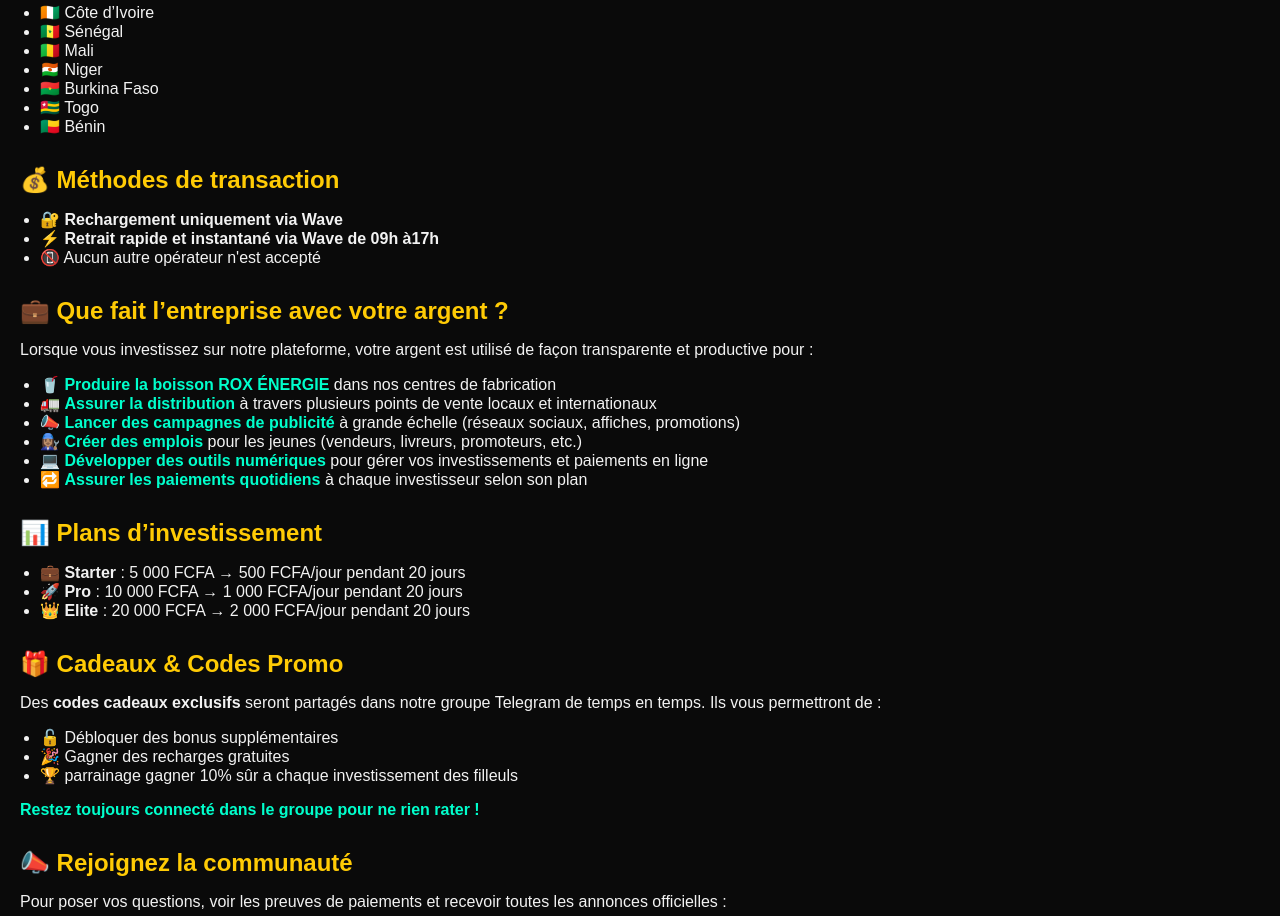
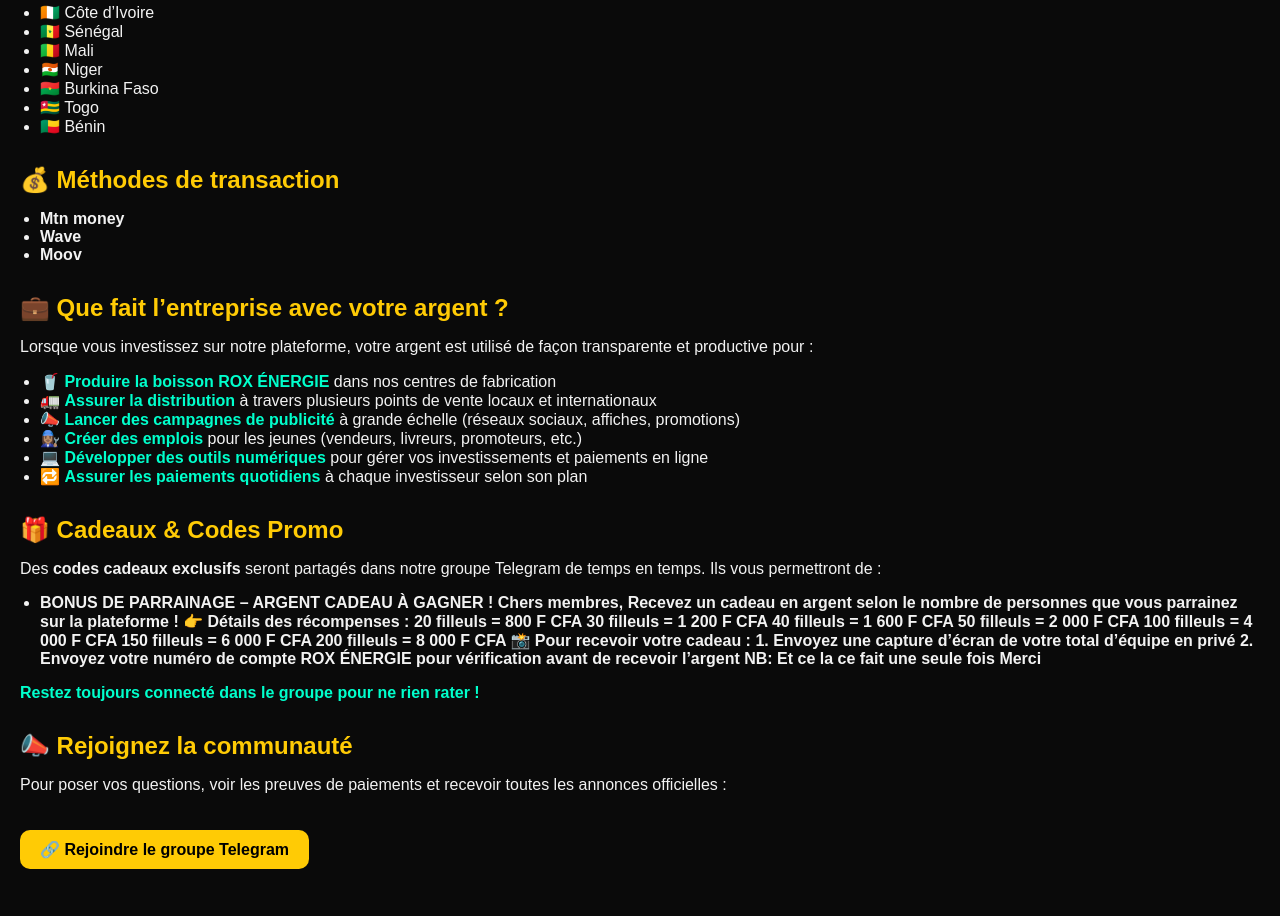
Before and after one commit to aboutir/Comment-l-entreprise-ROXE-NERGIE-fonctionne-, a plain HTML site: page index.html in a window 1280 px wide. Shown: the part 329-1245 px from the top of the page. Drawn offline with Linux system fonts and the light colour scheme.

Commit message:
Update index.html

```diff
--- a/index.html
+++ b/index.html
@@ -81,7 +81,6 @@
       <p>Le projet <strong>ROX ÉNERGIE INVEST</strong> a été lancé officiellement le <strong>20 juillet 2025 à 22h00</strong>.</p>
     </div>
 
-
     <div class="section">
       <h2>🌍 Pays autorisés</h2>
       <p>Les utilisateurs suivants peuvent s’inscrire :</p>
@@ -95,12 +94,13 @@
         <li>🇧🇯 Bénin</li>
       </ul>
     </div>
+
     <div class="section">
       <h2>💰 Méthodes de transaction</h2>
       <ul>
-        <li>🔐 <strong>Rechargement uniquement via Wave</strong></li>
-        <li>⚡ <strong>Retrait rapide et instantané via Wave de 09h à17h</strong></li>
-        <li>📵 Aucun autre opérateur n'est accepté</li>
+        <li> <strong>Mtn money</strong></li>
+        <li> <strong>Wave</strong></li>
+        <li> <strong>Moov</strong></li>
       </ul>
     </div>
 
@@ -117,22 +117,44 @@
       </ul>
     </div>
 
-    <div class="section">
-      <h2>📊 Plans d’investissement</h2>
-      <ul>
-        <li>💼 <strong>Starter</strong> : 5 000 FCFA → 500 FCFA/jour pendant 20 jours</li>
-        <li>🚀 <strong>Pro</strong> : 10 000 FCFA → 1 000 FCFA/jour pendant 20 jours</li>
-        <li>👑 <strong>Elite</strong> : 20 000 FCFA → 2 000 FCFA/jour pendant 20 jours</li>
-      </ul>
-    </div>
+
 
     <div class="section">
       <h2>🎁 Cadeaux & Codes Promo</h2>
       <p>Des <strong>codes cadeaux exclusifs</strong> seront partagés dans notre groupe Telegram de temps en temps. Ils vous permettront de :</p>
+
       <ul>
-        <li>🔓 Débloquer des bonus supplémentaires</li>
-        <li>🎉 Gagner des recharges gratuites</li>
-        <li>🏆 parrainage gagner 10% sûr a chaque investissement des filleuls </li>
+        <li> <strong>BONUS DE PARRAINAGE – ARGENT CADEAU À GAGNER !
+
+Chers membres,
+Recevez un cadeau en argent selon le nombre de personnes que vous parrainez sur la plateforme !
+
+👉 Détails des récompenses :
+
+20 filleuls = 800 F CFA
+
+30 filleuls = 1 200 F CFA
+
+40 filleuls = 1 600 F CFA
+
+50 filleuls = 2 000 F CFA
+
+100 filleuls = 4 000 F CFA
+
+150 filleuls = 6 000 F CFA
+
+200 filleuls = 8 000 F CFA
+
+
+📸 Pour recevoir votre cadeau :
+
+1. Envoyez une capture d’écran de votre total d’équipe en privé
+
+
+2. Envoyez votre numéro de compte ROX ÉNERGIE pour vérification avant de recevoir l’argent
+
+NB: Et ce la ce fait une seule fois Merci</strong></li>
+
       </ul>
       <p class="highlight">Restez toujours connecté dans le groupe pour ne rien rater !</p>
     </div>
```
